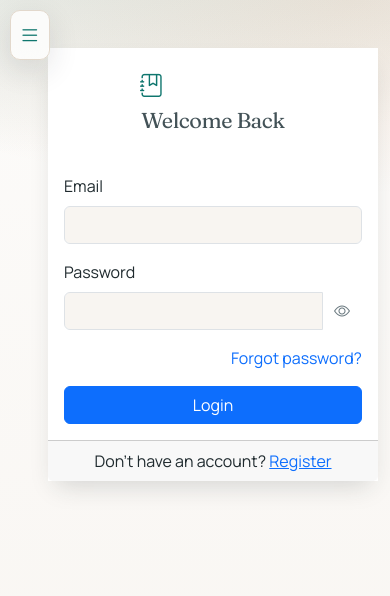
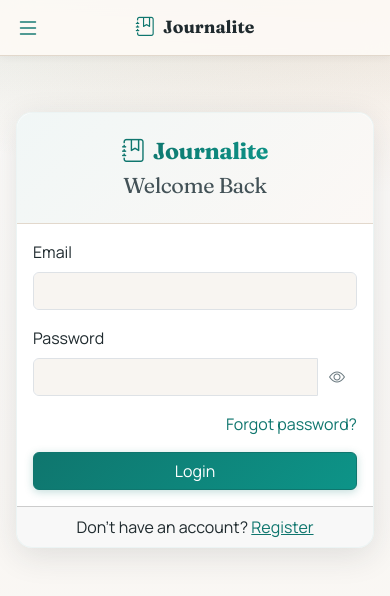
Before and after one commit to Jain-Tirth/Journalite, a React (Create React App) app in the folder frontend/: page /login in a window 390 px wide. Shown: the top 596 px of the page. Built offline with nearby package versions, Linux system fonts and the light colour scheme; no server answers; what groq-sdk would draw is missing.

Commit message:
feat: update styles for primary buttons and mobile navigation bar

```diff
--- a/frontend/src/App.css
+++ b/frontend/src/App.css
@@ -26,6 +26,78 @@ main {
   --card-bg: #ffffff;
   --card-border: var(--border-light);
   --hover-bg: rgba(15, 118, 110, 0.06);
+}
+
+/* ===== Bootstrap Primary Color → Journalite Teal ===== */
+:root {
+  --bs-primary: #0f766e;
+  --bs-primary-rgb: 15, 118, 110;
+  --bs-link-color: #0f766e;
+  --bs-link-hover-color: #0b5f59;
+}
+
+.btn-primary {
+  background: linear-gradient(135deg, #0f766e 0%, #0d9488 100%);
+  border-color: #0f766e;
+  color: #fff;
+  box-shadow: 0 2px 8px rgba(15, 118, 110, 0.25);
+  transition: all 0.25s ease;
+}
+
+.btn-primary:hover,
+.btn-primary:focus {
+  background: linear-gradient(135deg, #0b5f59 0%, #0f766e 100%);
+  border-color: #0b5f59;
+  box-shadow: 0 4px 16px rgba(15, 118, 110, 0.35);
+  transform: translateY(-1px);
+}
+
+.btn-primary:active {
+  background: #0b5f59 !important;
+  border-color: #0b5f59 !important;
+  transform: translateY(0);
+}
+
+.btn-outline-primary {
+  color: #0f766e;
+  border-color: #0f766e;
+}
+
+.btn-outline-primary:hover,
+.btn-outline-primary:focus {
+  background: #0f766e;
+  border-color: #0f766e;
+  color: #fff;
+  box-shadow: 0 4px 12px rgba(15, 118, 110, 0.25);
+}
+
+.btn-outline-info {
+  color: #0e7490;
+  border-color: #0e7490;
+}
+
+.btn-outline-info:hover {
+  background: #0e7490;
+  border-color: #0e7490;
+  color: #fff;
+}
+
+.badge.bg-primary {
+  background: linear-gradient(135deg, #0f766e, #0d9488) !important;
+}
+
+.form-control:focus,
+.form-select:focus {
+  border-color: #0f766e;
+  box-shadow: 0 0 0 0.2rem rgba(15, 118, 110, 0.18);
+}
+
+a {
+  color: #0f766e;
+}
+
+a:hover {
+  color: #0b5f59;
 }
 
 [data-bs-theme="dark"] {
@@ -322,27 +394,20 @@ body {
   transition: all 0.2s ease;
 }
 
-/* Mobile menu button styles */
-.mobile-menu-btn {
-  top: calc(env(safe-area-inset-top, 0px) + 12px);
-  left: calc(env(safe-area-inset-left, 0px) + 12px);
-  background: var(--bg-glass) !important;
-  border: 1px solid var(--border-light) !important;
-  color: var(--text-primary) !important;
-  box-shadow: 0 10px 30px rgba(31, 42, 46, 0.12);
-  -webkit-backdrop-filter: blur(14px);
-  backdrop-filter: blur(14px);
+/* Mobile top bar styles */
+.mobile-top-bar {
+  top: 0;
+  left: 0;
+  right: 0;
 }
 
+/* On small screens, no extra left padding needed anymore */
 @media (max-width: 576px) {
-  .mobile-menu-btn {
-    top: calc(env(safe-area-inset-top, 0px) + 10px);
-    left: calc(env(safe-area-inset-left, 0px) + 10px);
-  }
 
   .container,
   .container-fluid {
-    padding-left: calc(1rem + 32px);
+    padding-left: 1rem;
+    padding-right: 1rem;
   }
 }
 
@@ -444,24 +509,24 @@ body {
     margin-bottom: 1rem;
   }
 
-  /* Mobile sidebar navigation - no top padding needed */
+  /* Mobile uses top bar navigation - no body padding needed */
   body {
     padding-top: 0 !important;
   }
 
-  /* Add top margin to main content for mobile menu button */
-  .container,
-  .container-fluid {
-    margin-top: 60px;
+  /* Offset content below the fixed 56px mobile top bar.
+     Applied to <main> so Bootstrap utility classes (mt-4 etc.)
+     on individual containers don't override this spacing. */
+  .App>main {
+    padding-top: 64px;
   }
 }
 
 @media (min-width: 992px) {
 
   /* Desktop navbar - ensure proper spacing */
-  .container,
-  .container-fluid {
-    margin-top: 0;
+  .App>main {
+    padding-top: 0;
   }
 }
 
@@ -503,6 +568,19 @@ body {
 
 .journal-entry-card {
   transition: transform 0.2s ease-in-out, box-shadow 0.2s ease-in-out;
+  overflow: hidden;
+}
+
+.journal-entry-card .card-header {
+  overflow: hidden;
+}
+
+@media (max-width: 400px) {
+  .journal-entry-card .card-header {
+    flex-direction: column;
+    align-items: flex-start !important;
+    gap: 4px !important;
+  }
 }
 
 .journal-entry-card:hover {
@@ -664,8 +742,9 @@ body {
 
 /* Modern Journalite Theme Overrides */
 .hero-section {
-  background: linear-gradient(135deg, var(--primary-blue-subtle) 0%, rgba(255, 255, 255, 0.8) 100%);
-  border-radius: var(--border-radius-lg);
+  background: linear-gradient(135deg, rgba(15, 118, 110, 0.08) 0%, rgba(255, 255, 255, 0.85) 100%);
+  border-radius: var(--radius-lg, 16px);
+  border: 1px solid rgba(15, 118, 110, 0.1);
   padding: var(--spacing-2xl);
   margin-bottom: var(--spacing-xl);
 }
@@ -698,7 +777,7 @@ body {
 .feature-card:hover {
   transform: translateY(-8px);
   box-shadow: var(--shadow-lg);
-  border-color: var(--primary-blue-light);
+  border-color: rgba(15, 118, 110, 0.3);
 }
 
 .stats-card {
@@ -785,7 +864,7 @@ body {
 }
 
 .navbar-brand-icon {
-  color: var(--primary-blue);
+  color: var(--primary, #0f766e);
   margin-right: var(--spacing-sm);
 }
 
@@ -799,12 +878,12 @@ body {
 }
 
 .journal-entry-card {
-  border-left: 4px solid var(--primary-blue);
+  border-left: 4px solid var(--primary, #0f766e);
   transition: all 0.2s ease;
 }
 
 .journal-entry-card:hover {
-  border-left-color: var(--primary-blue-dark);
+  border-left-color: var(--primary-hover, #0b5f59);
   box-shadow: var(--shadow-md);
 }
 
@@ -855,19 +934,22 @@ body {
 
 /* Auth Form Styling */
 .auth-form-card {
-  box-shadow: var(--shadow-lg);
-  border: none;
-  border-radius: var(--border-radius-lg);
+  box-shadow: 0 8px 32px rgba(31, 42, 46, 0.12);
+  border: 1px solid rgba(15, 118, 110, 0.08);
+  border-radius: var(--radius-lg, 16px);
+  overflow: hidden;
+  backdrop-filter: blur(8px);
+  background: rgba(255, 255, 255, 0.95);
 }
 
 .auth-form-header {
-  background: linear-gradient(135deg, var(--primary-blue-subtle) 0%, rgba(255, 255, 255, 0.9) 100%);
-  border-bottom: 1px solid var(--border-color);
-  border-radius: var(--border-radius-lg) var(--border-radius-lg) 0 0 !important;
+  background: linear-gradient(135deg, rgba(15, 118, 110, 0.06) 0%, rgba(180, 83, 9, 0.04) 100%);
+  border-bottom: 1px solid var(--border-light, #e2d8cc);
+  border-radius: var(--radius-lg, 16px) var(--radius-lg, 16px) 0 0 !important;
 }
 
 .auth-brand-title {
-  background: linear-gradient(135deg, var(--primary-blue) 0%, var(--primary-blue-dark) 100%);
+  background: linear-gradient(135deg, #0f766e 0%, #0d9488 100%);
   -webkit-background-clip: text;
   -webkit-text-fill-color: transparent;
   background-clip: text;
@@ -1210,7 +1292,7 @@ body {
 
 /* Journal Entry Form Styling */
 .journal-form-header {
-  background: linear-gradient(135deg, var(--primary-blue) 0%, var(--primary-blue-dark) 100%);
+  background: linear-gradient(135deg, #0f766e 0%, #0d9488 100%);
   color: white;
   border-bottom: none;
 }
--- a/frontend/src/components/journal/JournalList.js
+++ b/frontend/src/components/journal/JournalList.js
@@ -225,13 +225,13 @@ const JournalList = () => {
           {filteredEntries.map(entry => (
             <Col xxl={3} xl={4} lg={6} md={6} sm={12} key={entry.id} className="mb-4">
               <Card className="h-100 shadow-sm journal-entry-card">
-                <Card.Header className="d-flex justify-content-between align-items-center">
-                  <div className="d-flex align-items-center">
+                <Card.Header className="d-flex justify-content-between align-items-center flex-wrap gap-1">
+                  <div className="d-flex align-items-center flex-shrink-0">
                     {entry.mood && (
                       <Badge
                         bg="primary"
                         className="me-2"
-                        style={{ fontSize: '0.9rem' }}
+                        style={{ fontSize: '0.85rem' }}
                       >
                         {getMoodEmoji(entry.mood)} {entry.mood}
                       </Badge>
@@ -242,7 +242,7 @@ const JournalList = () => {
                       </Badge>
                     )}
                   </div>
-                  <small className="text-muted">
+                  <small className="text-muted text-nowrap" style={{ fontSize: '0.78rem' }}>
                     {entry.createdAt ? formatReadableDate(entry.createdAt) : 'No date'}
                   </small>
                 </Card.Header>
--- a/frontend/src/components/layout/Navbar.js
+++ b/frontend/src/components/layout/Navbar.js
@@ -30,21 +30,50 @@ const Navbar = () => {
     return currentUser?.role === 'admin' || false;
   };
 
-  // Mobile Menu Button (Hamburger) - Only visible on mobile
-  const MobileMenuButton = () => (
-    <Button
-      variant="link"
-      className="position-fixed d-lg-none mobile-menu-btn"
+  // Mobile Top Bar - Proper header instead of floating hamburger
+  const MobileTopBar = () => (
+    <div
+      className="d-lg-none mobile-top-bar"
       style={{
+        position: 'fixed',
+        top: 0,
+        left: 0,
+        right: 0,
         zIndex: 1040,
-        border: 'none',
-        padding: '8px',
-        borderRadius: '10px'
+        display: 'flex',
+        alignItems: 'center',
+        justifyContent: 'space-between',
+        padding: '0 16px',
+        height: '56px',
+        background: 'rgba(253, 250, 246, 0.92)',
+        backdropFilter: 'blur(14px)',
+        WebkitBackdropFilter: 'blur(14px)',
+        borderBottom: '1px solid var(--border-light, #e2d8cc)',
+        boxShadow: '0 1px 8px rgba(31, 42, 46, 0.06)'
       }}
-      onClick={handleShowSidebar}
     >
-      <i className="bi bi-list fs-4 text-primary"></i>
-    </Button>
+      <button
+        className="btn btn-link p-0 border-0"
+        onClick={handleShowSidebar}
+        aria-label="Open menu"
+        style={{ lineHeight: 1 }}
+      >
+        <i className="bi bi-list" style={{ fontSize: '1.5rem', color: 'var(--primary, #0f766e)' }}></i>
+      </button>
+      <div className="d-flex align-items-center">
+        <i className="bi bi-journal-bookmark me-2" style={{ color: 'var(--primary, #0f766e)', fontSize: '1.2rem' }}></i>
+        <span style={{ fontFamily: 'var(--font-family-display, Fraunces, serif)', fontWeight: 700, fontSize: '1.1rem', color: 'var(--text-primary, #1f2a2e)' }}>
+          Journalite
+        </span>
+      </div>
+      {currentUser ? (
+        <Link to="/profile" className="btn btn-link p-0 border-0" style={{ lineHeight: 1 }}>
+          <i className="bi bi-person-circle" style={{ fontSize: '1.4rem', color: 'var(--text-secondary, #435257)' }}></i>
+        </Link>
+      ) : (
+        <div style={{ width: '24px' }}></div>
+      )}
+    </div>
   );
 
   // Desktop/Tablet Horizontal Navbar
@@ -175,13 +204,6 @@ const Navbar = () => {
               isActive={isActive('/insights')}
               onClick={onItemClick}
             />
-            <NavItem
-              to="/profile"
-              icon="bi-person"
-              label="Profile"
-              isActive={isActive('/profile')}
-              onClick={onItemClick}
-            />
             {checkIsAdmin() && (
               <NavItem
                 to="/admin"
@@ -278,8 +300,8 @@ const Navbar = () => {
       {/* Desktop/Tablet Horizontal Navbar */}
       <DesktopNavbar />
 
-      {/* Mobile Menu Button - Only visible on mobile */}
-      <MobileMenuButton />
+      {/* Mobile Top Bar - Only visible on mobile */}
+      <MobileTopBar />
 
       {/* Mobile Sidebar (Offcanvas) - Only visible on mobile */}
       <Offcanvas
```
